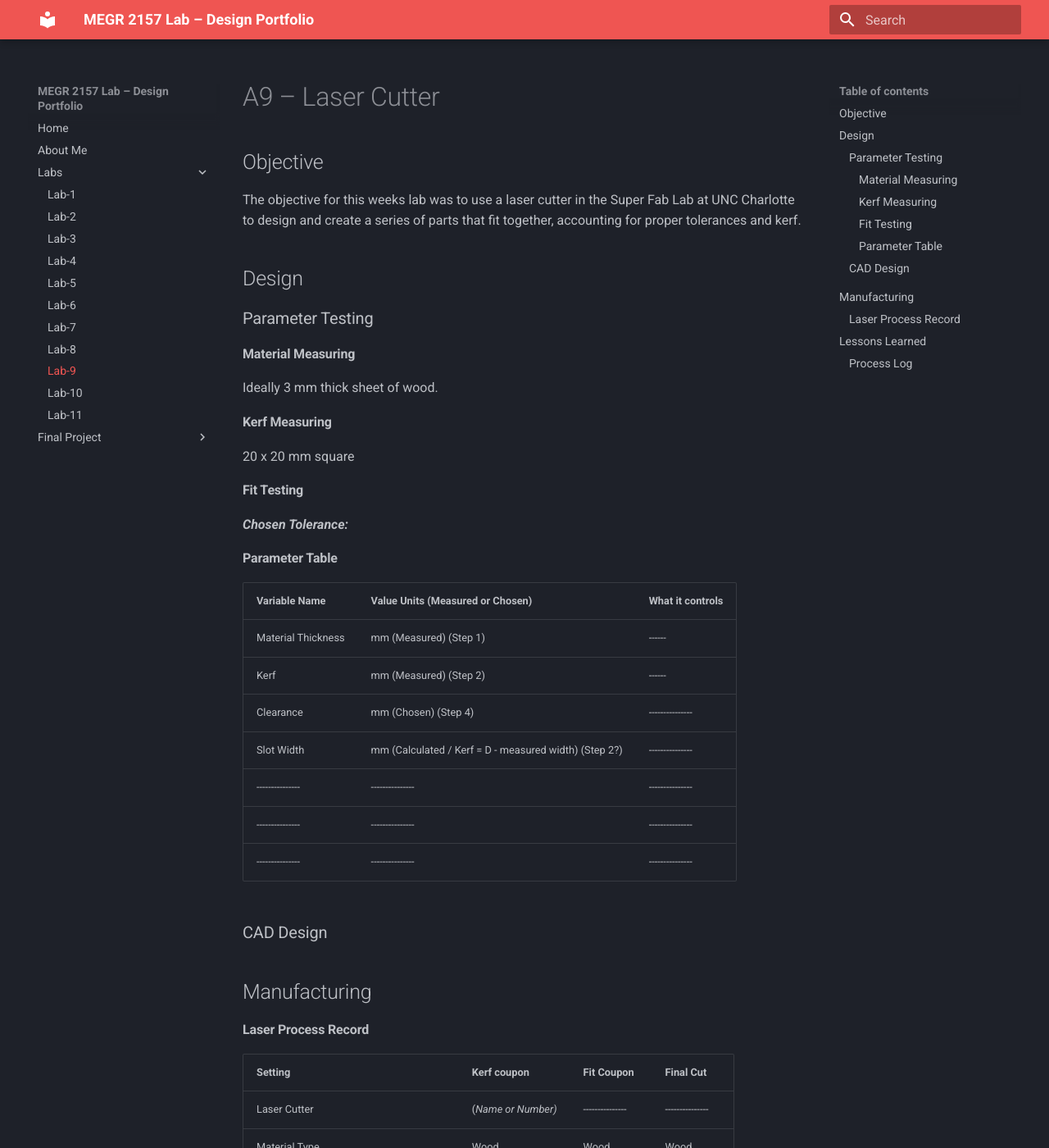
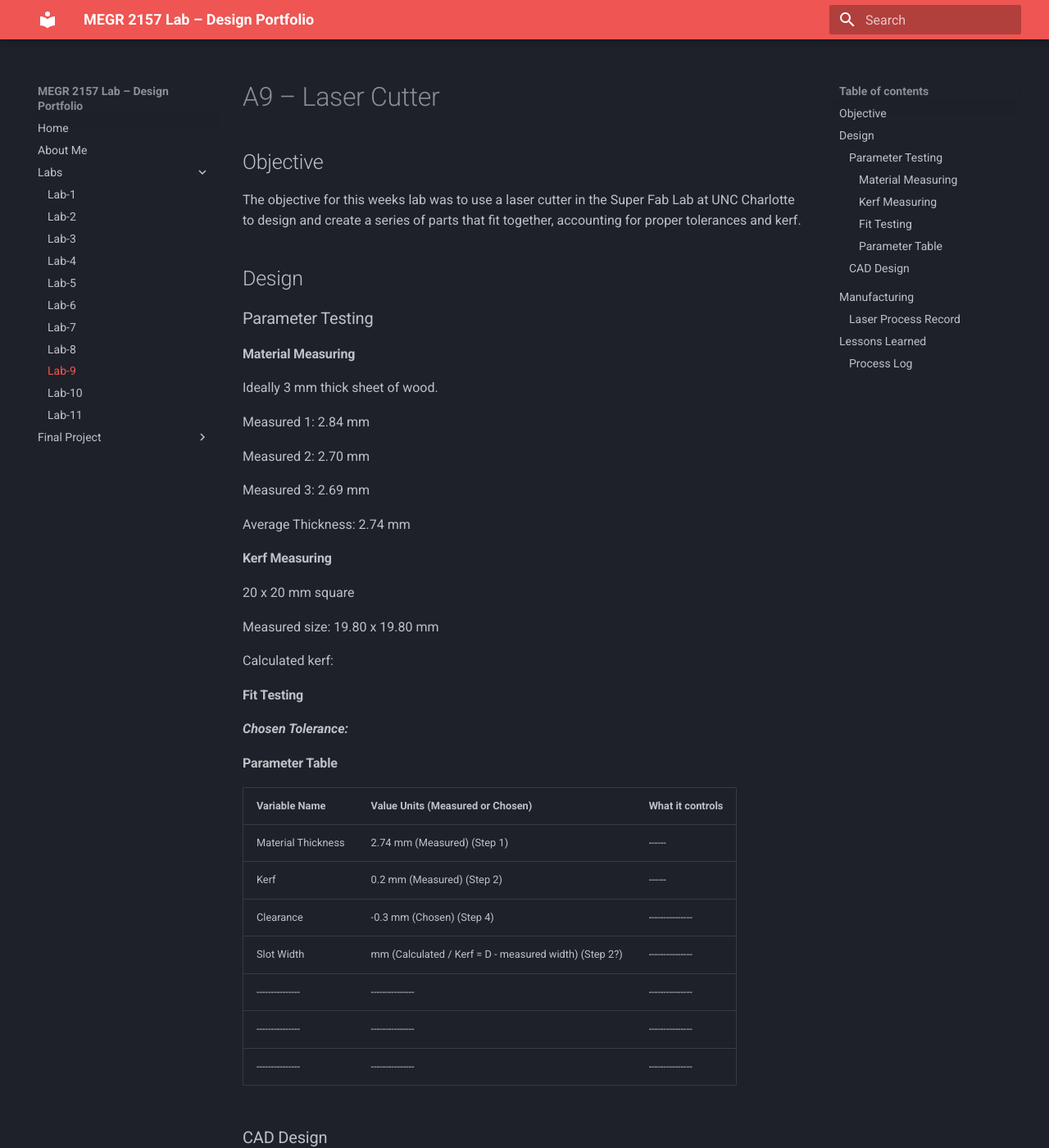
Before and after one commit to dheidenf-beep/DerekH-MEGR2157-LAB-Portfolio, an MkDocs documentation site: the page built from docs/Labs/L09/index.md, in a window 1280 px wide and 1400 px high. Shown: the whole window at 82% size. Built offline with MkDocs 1.6.1 and Material for MkDocs 9.7.7, drawn with Linux system fonts in a browser that asks for light colours.

Commit message:
Update material and kerf measurements in documentation

```diff
--- a/docs/Labs/L09/index.md
+++ b/docs/Labs/L09/index.md
@@ -12,9 +12,25 @@ The objective for this weeks lab was to use a laser cutter in the Super Fab Lab
 
 Ideally 3 mm thick sheet of wood.
 
+Measured 1: 2.84 mm
+
+Measured 2: 2.70 mm
+
+Measured 3: 2.69 mm
+
+Average Thickness: 2.74 mm
+
+
+
+
 #### Kerf Measuring
 
 20 x 20 mm square
+
+Measured size:
+19.80 x 19.80 mm
+
+Calculated kerf:
 
 #### Fit Testing
 
@@ -24,9 +40,9 @@ Ideally 3 mm thick sheet of wood.
 
 | Variable Name | Value Units (Measured or Chosen) | What it controls |
 |---------------|---------------|---------------|
-| Material Thickness | mm (Measured) (Step 1) | ------ |
-| Kerf | mm (Measured) (Step 2) | ------ |
-| Clearance | mm (Chosen) (Step 4) |---------------|
+| Material Thickness | 2.74 mm (Measured) (Step 1) | ------ |
+| Kerf | 0.2 mm (Measured) (Step 2) | ------ |
+| Clearance | -0.3 mm (Chosen) (Step 4) |---------------|
 | Slot Width | mm (Calculated / Kerf = D - measured width) (Step 2?) |---------------|
 |---------------|---------------|---------------|
 |---------------|---------------|---------------|
```
